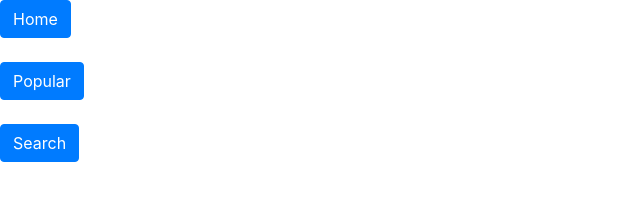
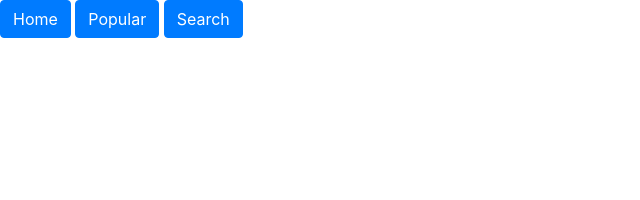
Before and after one commit to flitcode/animeb, a plain HTML site: page index.html in a window 1280 px wide. Shown: the whole page, without its empty margins (0-640 px from the left). Drawn offline with nearby package versions, Linux system fonts and the light colour scheme.

Commit message:
Update index.html

```diff
--- a/index.html
+++ b/index.html
@@ -8,8 +8,8 @@
 </head>
 <body>
 
-<a class="btn btn-primary" href="https://flitcode.github.io/animeb/home.html" role="button">Home</a> <br /> <br />
-<a class="btn btn-primary" href="https://flitcode.github.io/animeb/popular.html" role="button">Popular</a> <br /> <br />
+<a class="btn btn-primary" href="https://flitcode.github.io/animeb/home.html" role="button">Home</a>
+<a class="btn btn-primary" href="https://flitcode.github.io/animeb/popular.html" role="button">Popular</a>
 <a class="btn btn-primary" href="https://flitcode.github.io/animeb/search.html" role="button">Search</a>
 
 </body>
```
